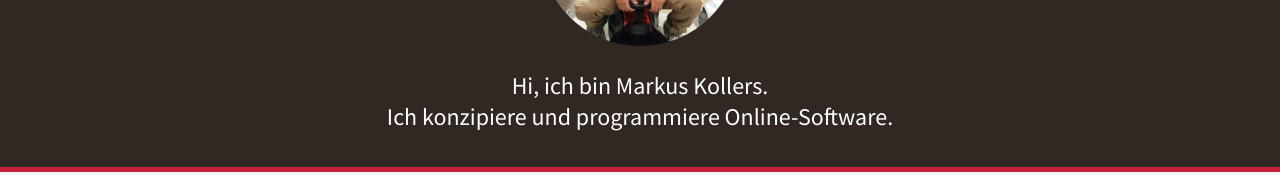
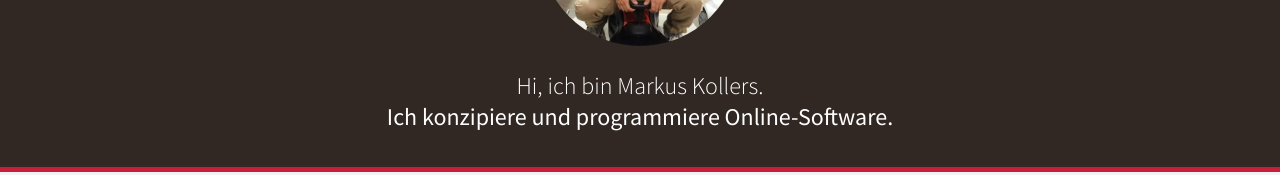
Before and after one commit to mkollers/markuskollers.de, an Angular app: page / in a window 1280 px wide. Shown: the part 169-344 px from the top of the page. Built offline with nearby package versions, Linux system fonts and the light colour scheme.

Commit message:
Fixed font-weight

```diff
--- a/src/app/shared/layout/components/header/header.component.scss
+++ b/src/app/shared/layout/components/header/header.component.scss
@@ -12,9 +12,9 @@
 
 h2 {
     color: #fff;
-    font-weight: 200;
+    font-weight: 300;
 }
 
 b, strong {
-    font-weight: 500;
+    font-weight: 400;
 }
--- a/src/index.html
+++ b/src/index.html
@@ -8,7 +8,7 @@
   <meta name="viewport" content="width=device-width, initial-scale=1">
   <link rel="icon" type="image/x-icon" href="favicon.ico">
 
-  <link href="https://fonts.googleapis.com/css?family=Source+Sans+Pro" rel="stylesheet">
+  <link href="https://fonts.googleapis.com/css?family=Source+Sans+Pro:300,400" rel="stylesheet">
 </head>
 <body>
   <mk-root></mk-root>
```
